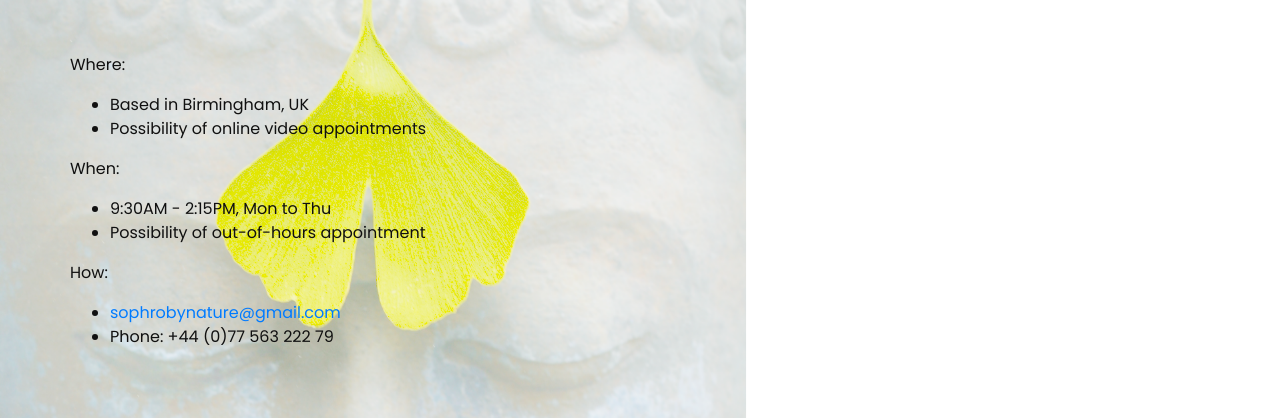
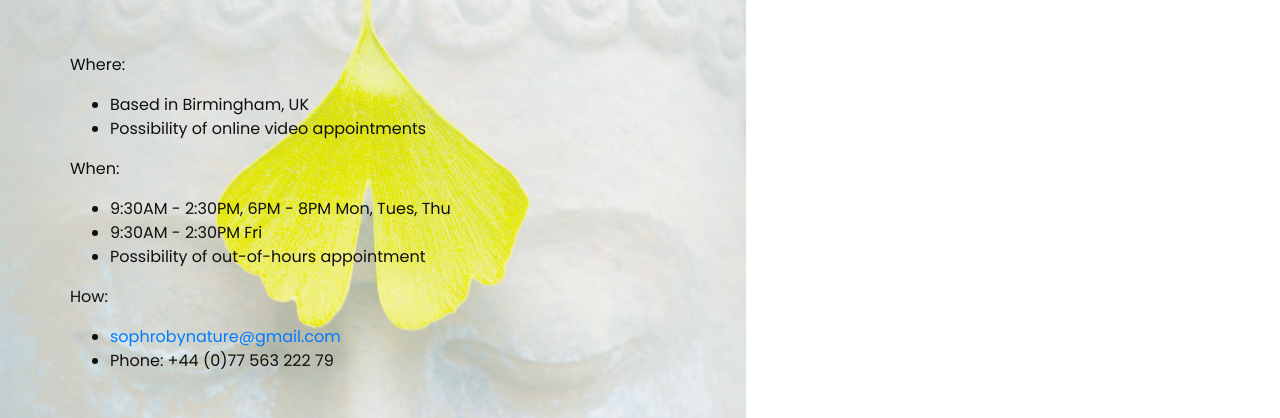
Before and after one commit to sophrobynature/sophrobynature.github.io, a plain HTML site: page contact.html in a window 1280 px wide. Shown: the part 188-606 px from the top of the page. Drawn offline with nearby package versions, Linux system fonts and the light colour scheme; a script that the page names is missing.

Commit message:
Update contact.html

```diff
--- a/contact.html
+++ b/contact.html
@@ -153,7 +153,8 @@
           </p>
           <p>When:
             <ul>
-              <li>9:30AM - 2:15PM, Mon to Thu</li>
+              <li>9:30AM - 2:30PM, 6PM - 8PM Mon, Tues, Thu</li>
+              <li>9:30AM - 2:30PM Fri</li>
               <li>Possibility of out-of-hours appointment</li>
             </ul>
           </p>
```
